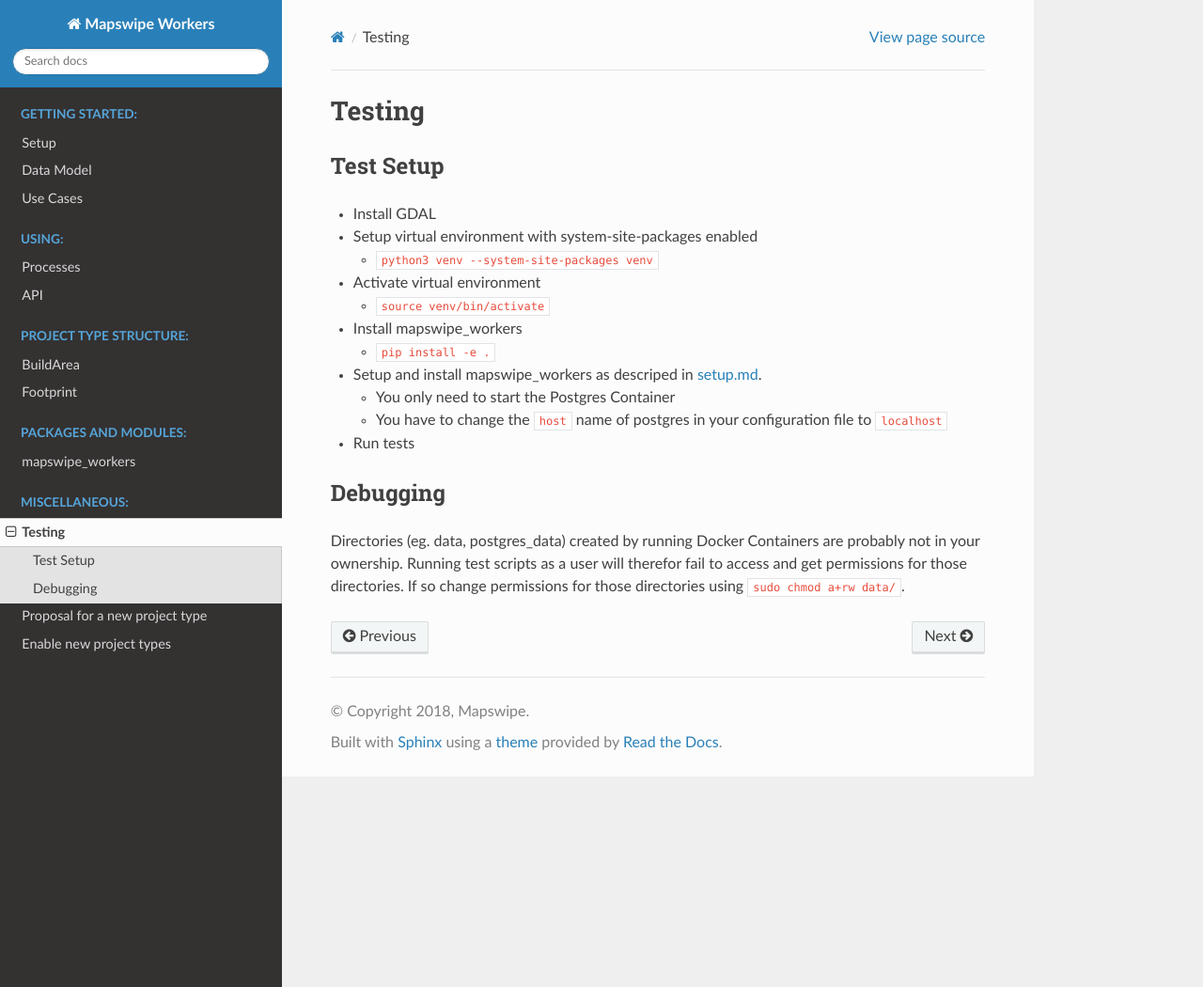
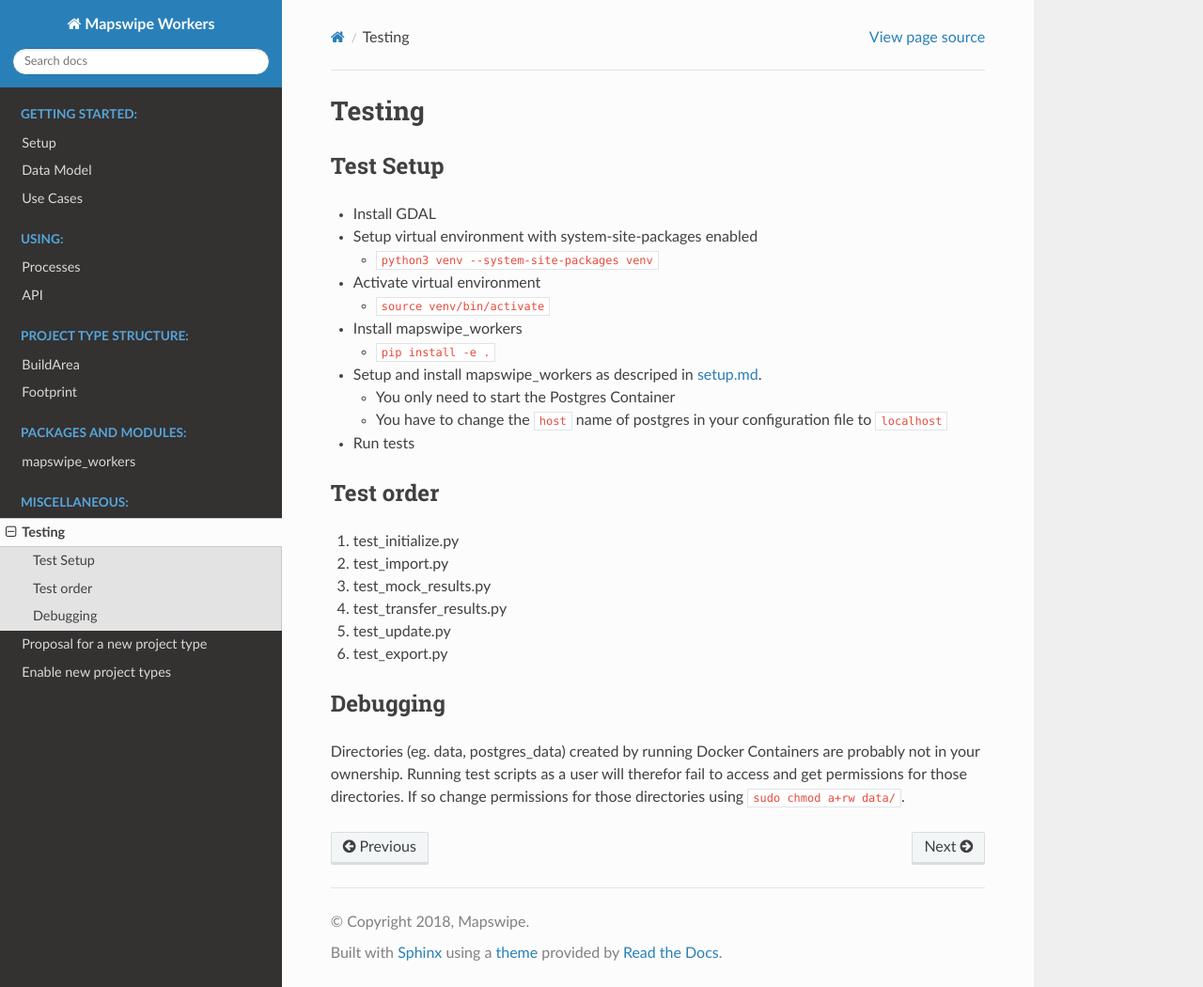
Before and after one commit to mapswipe/python-mapswipe-workers, a Sphinx documentation site: the page built from docs/testing.md, in a window 1280 px wide and 1050 px high. Shown: the whole window at 94% size. Built offline with Sphinx 7.4.7 and the Read the Docs theme 2.0.0, drawn with Linux system fonts in a browser that asks for light colours.

Commit message:
improved docs

```diff
--- a/docs/testing.md
+++ b/docs/testing.md
@@ -15,6 +15,16 @@
 - Run tests
 
 
+## Test order
+
+1. test_initialize.py
+2. test_import.py
+3. test_mock_results.py
+4. test_transfer_results.py
+5. test_update.py
+6. test_export.py
+
+
 ## Debugging
 
 Directories (eg. data, postgres_data) created by running Docker Containers are probably not in your ownership. Running test scripts as a user will therefor fail to access and get permissions for those directories. If so change permissions for those directories using `sudo chmod a+rw data/`.
```
